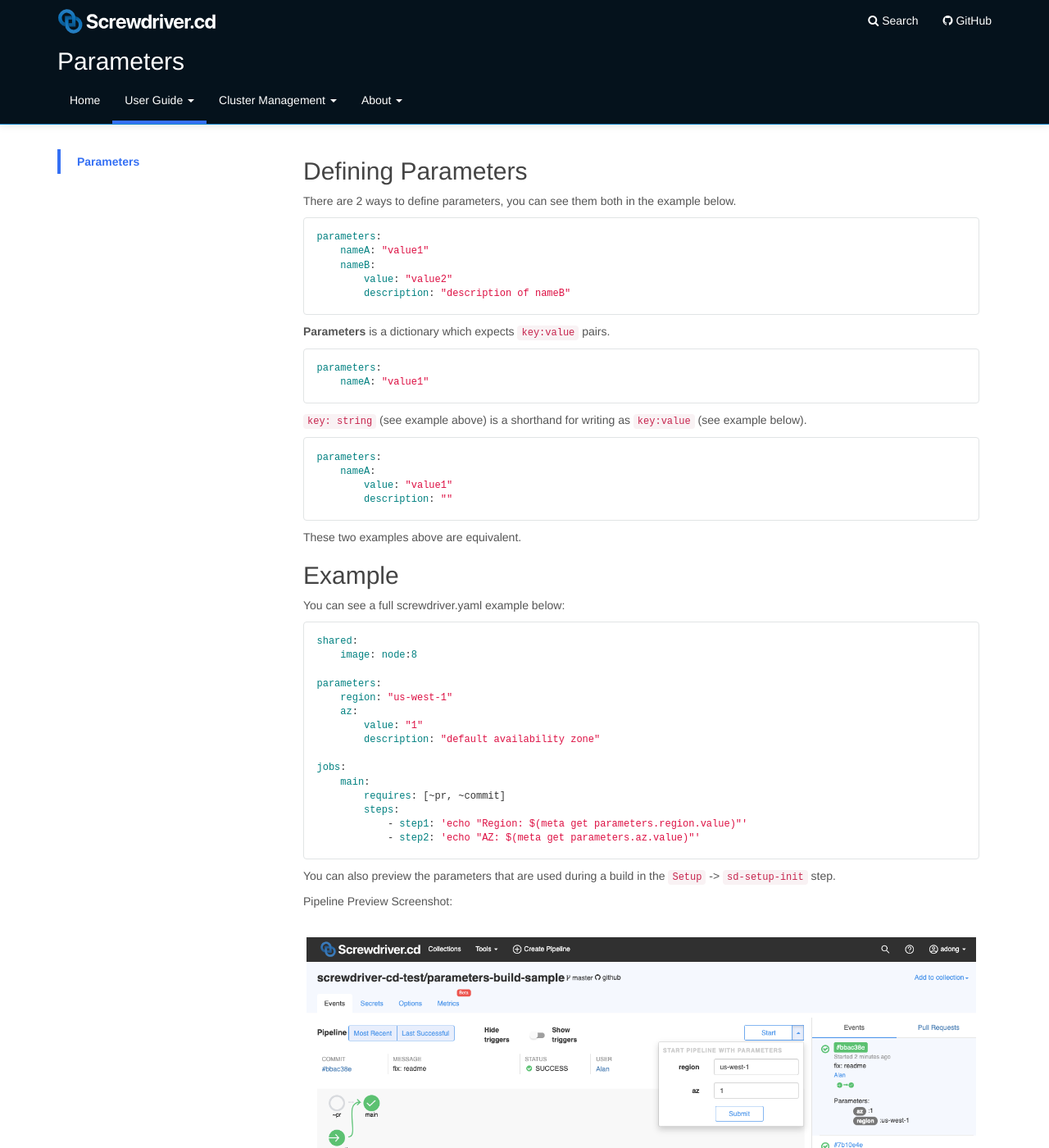
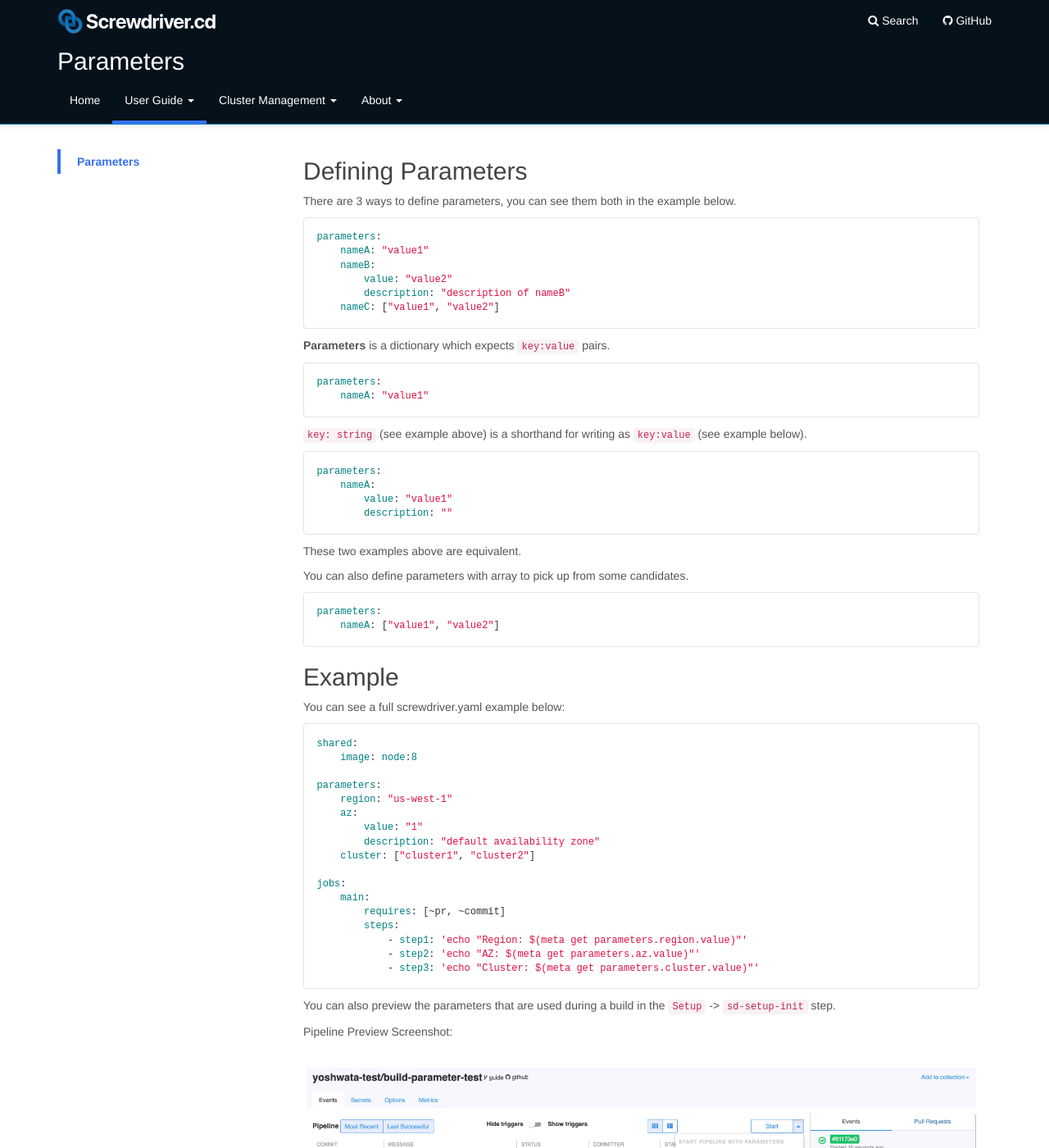
Before and after one commit to screwdriver-cd/guide, a Jekyll site: the page built from docs/user-guide/configuration/parameters.md, in a window 1280 px wide and 1400 px high. Shown: the whole window at 82% size. Built offline with Jekyll 4.4.1, drawn with Linux system fonts in a browser that asks for light colours.

Commit message:
feat(2092): dropdown parameters

````diff
--- a/docs/user-guide/configuration/parameters.md
+++ b/docs/user-guide/configuration/parameters.md
@@ -9,7 +9,7 @@ toc:
       active: true
 ---
 ## Defining Parameters
-There are 2 ways to define parameters, you can see them both in the example below.
+There are 3 ways to define parameters, you can see them both in the example below.
 
 ```yaml
 parameters:
@@ -17,6 +17,7 @@ parameters:
     nameB:
         value: "value2"
         description: "description of nameB"
+    nameC: ["value1", "value2"]
 ```
 
 **Parameters** is a dictionary which expects `key:value` pairs.
@@ -37,6 +38,13 @@ parameters:
 
 These two examples above are equivalent.
 
+You can also define parameters with array to pick up from some candidates.
+
+```yaml
+parameters:
+    nameA: ["value1", "value2"]
+```
+
 ## Example
 You can see a full screwdriver.yaml example below:
 ```yaml
@@ -48,6 +56,7 @@ parameters:
     az:
         value: "1"
         description: "default availability zone"
+    cluster: ["cluster1", "cluster2"]
 
 jobs:
     main:
@@ -55,6 +64,7 @@ jobs:
         steps:
             - step1: 'echo "Region: $(meta get parameters.region.value)"'
             - step2: 'echo "AZ: $(meta get parameters.az.value)"'
+            - step3: 'echo "Cluster: $(meta get parameters.cluster.value)"'
 ```
 
 You can also preview the parameters that are used during a build in the `Setup` -> `sd-setup-init` step.
````
Also changed, not shown: other parts of docs/user-guide/configuration/parameters.md (+2 -0 lines), docs/user-guide/assets/parameters1-event-start-dropdown.png (added), docs/user-guide/assets/parameters1-event-start.png, docs/user-guide/assets/parameters2-sd-init-step.png, docs/user-guide/assets/parameters3-event-view.png.
